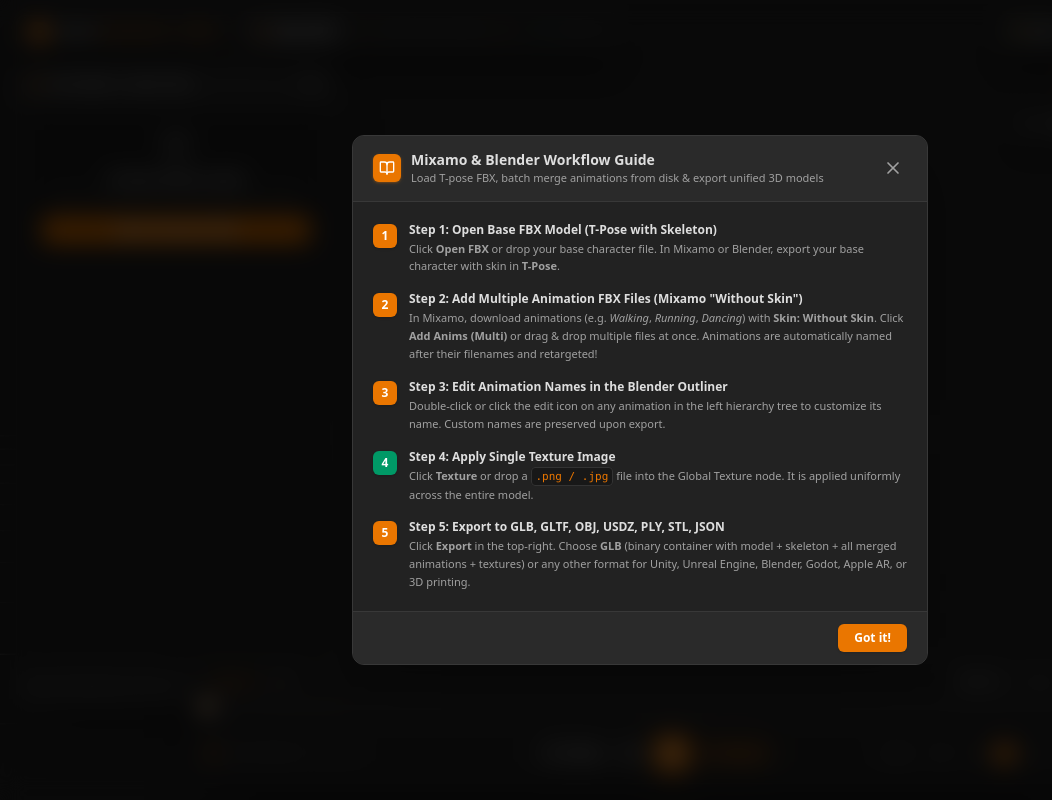
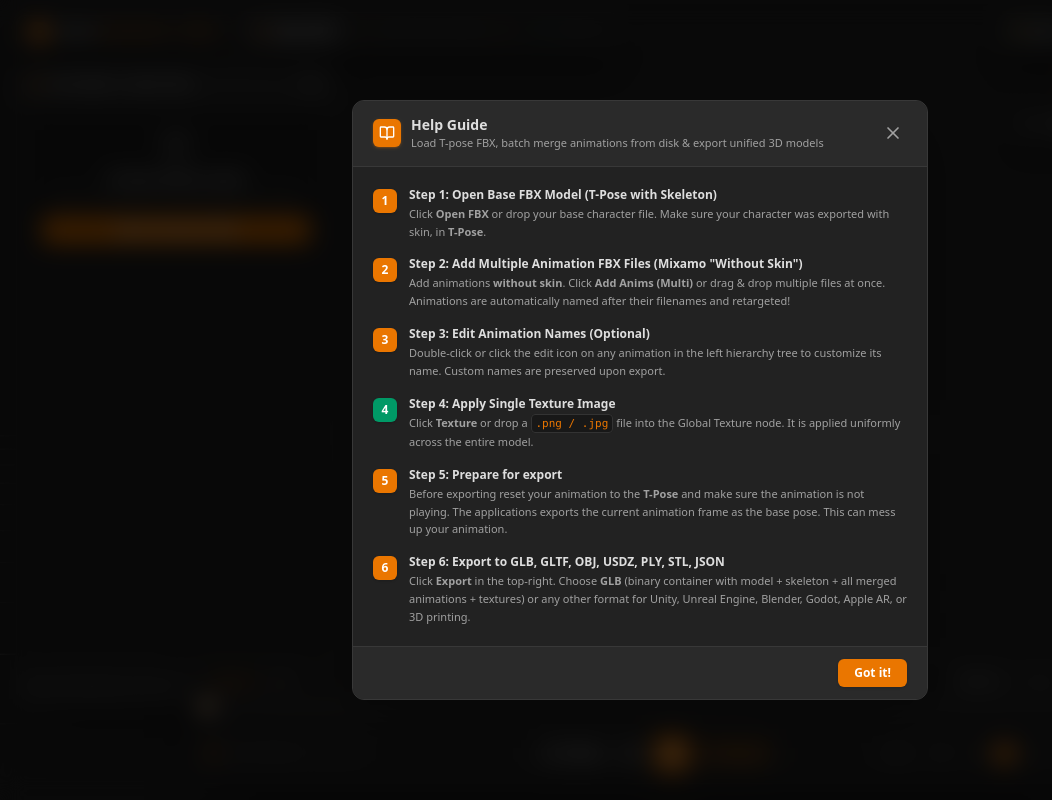
Before and after one commit to hexaredecimal/QuickAnimations, a React (Vite) app: page / in a window 1280 px wide. Both pictures are taken after a click on the button 1116 px from the left and 32 px from the top of the page. Shown: the whole page, without its empty margins (0-1052 px from the left). Built offline with nearby package versions, Linux system fonts and the light colour scheme.

Commit message:
src: Added links and fixed the help section

```diff
--- a/src/components/FloatingTopNav.tsx
+++ b/src/components/FloatingTopNav.tsx
@@ -173,7 +173,7 @@ export const FloatingTopNav: React.FC<FloatingTopNavProps> = ({
         <button
           id="nav-btn-help"
           type="button"
-          onClick={() => {}}
+          onClick={() => { window.location.href = "https://github.com/hexaredecimal/QuickAnimations"; }}
           title="Go to GitHub Repository"
           className={`p-1.5 rounded-md text-xs border transition-colors ${btnSecondary}`}
         >
--- a/src/components/HelpModal.tsx
+++ b/src/components/HelpModal.tsx
@@ -49,7 +49,7 @@ export const HelpModal: React.FC<HelpModalProps> = ({ isOpen, onClose, themeMode
             </div>
             <div>
               <h3 className="text-sm font-bold">
-                Mixamo & Blender Workflow Guide
+                Help Guide
               </h3>
               <p className="text-[11px] text-neutral-400">
                 Load T-pose FBX, batch merge animations from disk & export unified 3D models
@@ -78,7 +78,7 @@ export const HelpModal: React.FC<HelpModalProps> = ({ isOpen, onClose, themeMode
                 Step 1: Open Base FBX Model (T-Pose with Skeleton)
               </h4>
               <p className="text-neutral-400 leading-relaxed text-[11px]">
-                Click <strong>Open FBX</strong> or drop your base character file. In Mixamo or Blender, export your base character with skin in <strong>T-Pose</strong>.
+                Click <strong>Open FBX</strong> or drop your base character file. Make sure your character was exported with skin, in <strong>T-Pose</strong>.
               </p>
             </div>
           </div>
@@ -93,7 +93,7 @@ export const HelpModal: React.FC<HelpModalProps> = ({ isOpen, onClose, themeMode
                 Step 2: Add Multiple Animation FBX Files (Mixamo "Without Skin")
               </h4>
               <p className="text-neutral-400 leading-relaxed text-[11px]">
-                In Mixamo, download animations (e.g. <em>Walking</em>, <em>Running</em>, <em>Dancing</em>) with <strong>Skin: Without Skin</strong>. Click <strong>Add Anims (Multi)</strong> or drag & drop multiple files at once. Animations are automatically named after their filenames and retargeted!
+                Add animations <strong>without skin</strong>. Click <strong>Add Anims (Multi)</strong> or drag & drop multiple files at once. Animations are automatically named after their filenames and retargeted!
               </p>
             </div>
           </div>
@@ -105,7 +105,7 @@ export const HelpModal: React.FC<HelpModalProps> = ({ isOpen, onClose, themeMode
             </div>
             <div className="flex flex-col gap-0.5">
               <h4 className="text-xs font-bold">
-                Step 3: Edit Animation Names in the Blender Outliner
+                Step 3: Edit Animation Names <strong>(Optional)</strong>
               </h4>
               <p className="text-neutral-400 leading-relaxed text-[11px]">
                 Double-click or click the edit icon on any animation in the left hierarchy tree to customize its name. Custom names are preserved upon export.
@@ -128,14 +128,30 @@ export const HelpModal: React.FC<HelpModalProps> = ({ isOpen, onClose, themeMode
             </div>
           </div>
 
-          {/* Step 5: Multi-Format Export */}
+          {/* Step 5: Preparing Export */}
           <div className="flex items-start gap-3">
             <div className="w-6 h-6 rounded-md bg-[#ea7600] text-white flex items-center justify-center font-bold text-xs shrink-0 mt-0.5 shadow-sm">
               5
             </div>
             <div className="flex flex-col gap-0.5">
               <h4 className="text-xs font-bold">
-                Step 5: Export to GLB, GLTF, OBJ, USDZ, PLY, STL, JSON
+                Step 5: Prepare for export
+              </h4>
+              <p className="text-neutral-400 leading-relaxed text-[11px]">
+                Before exporting reset your animation to the <strong>T-Pose</strong> and make sure the animation is not playing.
+                The applications exports the current animation frame as the base pose. This can mess up your animation.
+              </p>
+            </div>
+          </div>
+
+          {/* Step 5: Multi-Format Export */}
+          <div className="flex items-start gap-3">
+            <div className="w-6 h-6 rounded-md bg-[#ea7600] text-white flex items-center justify-center font-bold text-xs shrink-0 mt-0.5 shadow-sm">
+              6
+            </div>
+            <div className="flex flex-col gap-0.5">
+              <h4 className="text-xs font-bold">
+                Step 6: Export to GLB, GLTF, OBJ, USDZ, PLY, STL, JSON
               </h4>
               <p className="text-neutral-400 leading-relaxed text-[11px]">
                 Click <strong>Export</strong> in the top-right. Choose <strong>GLB</strong> (binary container with model + skeleton + all merged animations + textures) or any other format for Unity, Unreal Engine, Blender, Godot, Apple AR, or 3D printing.
```
